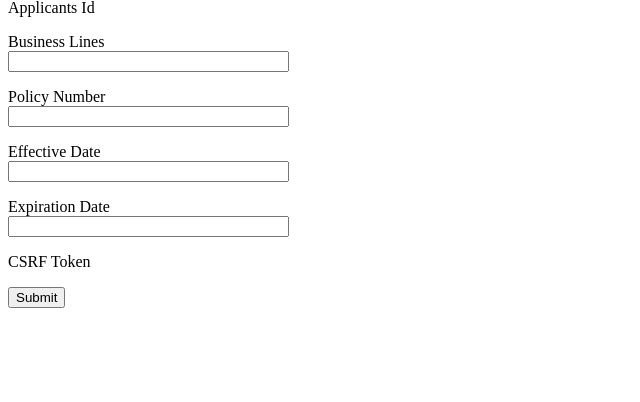
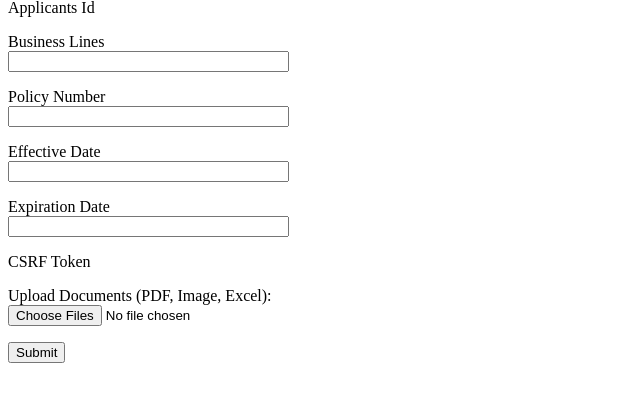
Before and after one commit to drusharma/sec, a Flask app: page /add_policy/1 in a window 1280 px wide. Shown: the part 81-483 px from the top of the page, without its empty margins (0-640 px from the left). Run offline with Flask 3, Linux system fonts and the light colour scheme.

Commit message:
Update policy_form.html

```diff
--- a/templates/policy_form.html
+++ b/templates/policy_form.html
@@ -1,10 +1,31 @@
 {% extends "base.html" %}
+
 {% block content %}
-    <form method="POST">
+    <form method="POST" enctype="multipart/form-data">
         {{ form.hidden_tag() }}
-        {% for field in form %}
+
+        {% for field in form if field.name != 'documents' %}
             <p>{{ field.label }}<br>{{ field(size=32) }}</p>
         {% endfor %}
+
+        <p>
+            <label for="documents">Upload Documents (PDF, Image, Excel):</label><br>
+            <input type="file" name="documents" multiple>
+        </p>
+
         <p><input type="submit" value="Submit"></p>
     </form>
+
+    {% if documents %}
+        <h3>Uploaded Documents</h3>
+        <ul>
+        {% for doc in documents %}
+            <li>
+                <a href="{{ url_for('static', filename=doc.document_path) }}" target="_blank">
+                    {{ doc.document_name }}
+                </a>
+            </li>
+        {% endfor %}
+        </ul>
+    {% endif %}
 {% endblock %}
```
